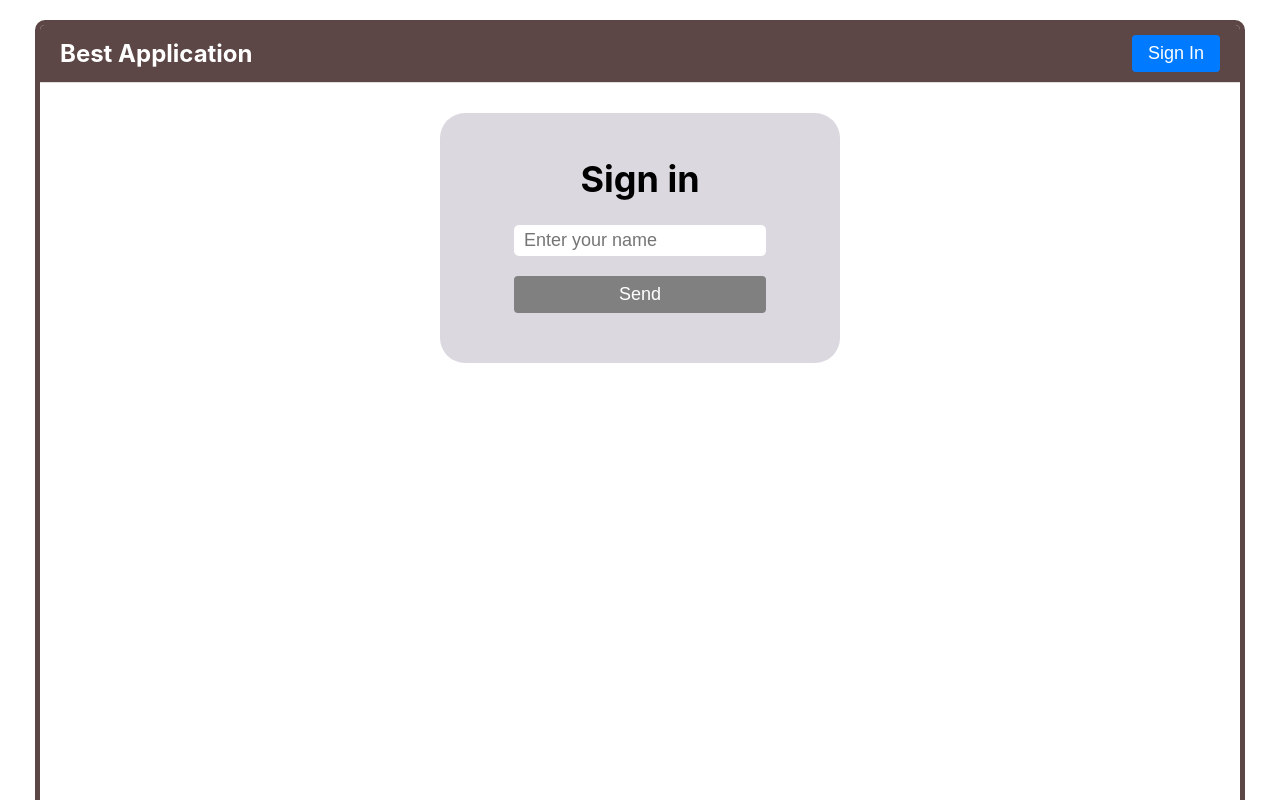
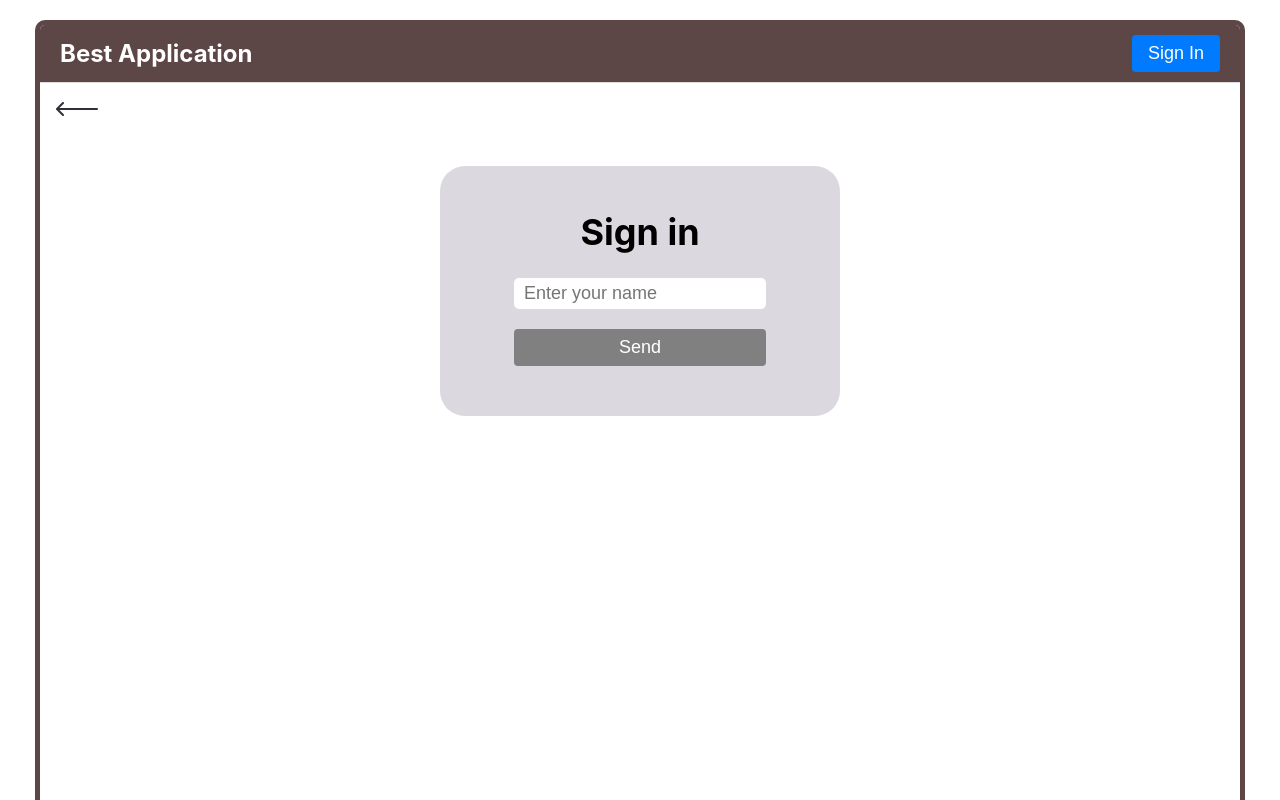
Before and after one commit to sk85web/codes-commanders, a React (Create React App) app: page /authorization in a window 1280 px wide. Shown: the top 800 px of the page. Built offline with nearby package versions, Linux system fonts and the light colour scheme.

Commit message:
feat: add backBtn in AUTH PAGE

```diff
--- a/src/components/SignInForm/SignInForm.tsx
+++ b/src/components/SignInForm/SignInForm.tsx
@@ -9,6 +9,7 @@ import { useNavigate } from 'react-router-dom';
 import { ROUTES } from '../../constants';
 import fetchUser from '../../api/fetchUser';
 import toast from 'react-hot-toast';
+import BackBtn from '../BackBtn/BackBtn';
 
 const SignInForm = () => {
   const [value, setValue] = useState('');
@@ -32,6 +33,8 @@ const SignInForm = () => {
   };
 
   return (
+    <>
+      <BackBtn />
       <div className={styles.container}>
         <h1>Sign in</h1>
 
@@ -45,6 +48,7 @@ const SignInForm = () => {
           <Button type="submit" text="Send" isDisabled={!value.trim()} />
         </form>
       </div>
+    </>
   );
 };
 
```
Lines whose indentation alone changed are shown as unchanged.
